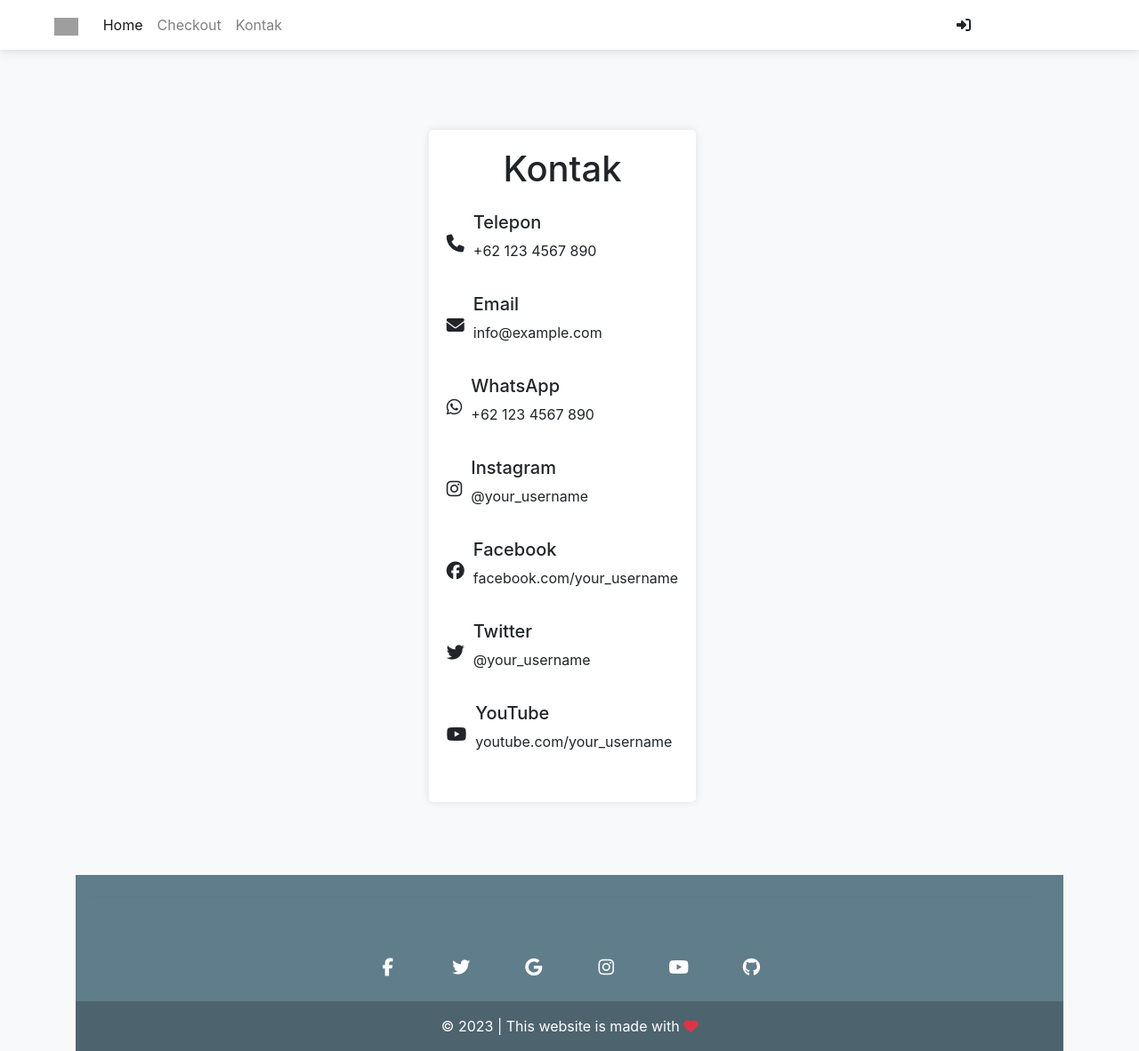
After one commit to louisa311/ecommerce-django-project, a Django app: page /kontak/ in a window 1280 px wide. The commit adds this page. Shown: the whole page at 89% size. Run offline with Django 4.2, Linux system fonts and the light colour scheme; some libraries are stand-ins or nearby versions; grey boxes are pictures that could not be loaded.

Commit message:
feature commit: - kontak - penambahan pembayaran

```diff
--- a/ecomm/ecomm/templates/footer.html
+++ b/ecomm/ecomm/templates/footer.html
@@ -8,7 +8,7 @@
         <!-- Facebook -->
         <a
           class="btn-link btn-floating btn-lg text-white"
-          href="#!"
+          href="https://www.facebook.com/your-username/"
           role="button"
           data-mdb-ripple-color="dark">
           <i class="fab fa-facebook-f"></i>
@@ -17,7 +17,7 @@
         <!-- Twitter -->
         <a
           class="btn-link btn-floating btn-lg text-white"
-          href="#!"
+          href="https://twitter.com/your-username/"
           role="button"
           data-mdb-ripple-color="dark"
         ><i class="fab fa-twitter"></i></a>
@@ -25,7 +25,7 @@
         <!-- Google -->
         <a
           class="btn-link btn-floating btn-lg text-white"
-          href="#!"
+          href="https://google.com/your-username/"
           role="button"
           data-mdb-ripple-color="dark"
           ><i class="fab fa-google"></i
@@ -34,7 +34,7 @@
         <!-- Instagram -->
         <a
           class="btn-link btn-floating btn-lg text-white"
-          href="#!"
+          href="https://www.instagram.com/your-username/"
           role="button"
           data-mdb-ripple-color="dark"
           ><i class="fab fa-instagram"></i
@@ -43,7 +43,7 @@
         <!-- YouTube -->
         <a
           class="btn-link btn-floating btn-lg text-white"
-          href="#!"
+          href="https://www.youtube.com/your-username/"
           role="button"
           data-mdb-ripple-color="dark"
           ><i class="fab fa-youtube"></i
--- /dev/null
+++ b/ecomm/ecomm/templates/kontak.html
@@ -0,0 +1,103 @@
+{% extends 'base.html' %}
+
+{% block content %}
+
+<div class="container">
+  <div class="d-flex justify-content-center">
+    <div class="row justify-content-center">
+        <head>
+            <title>Kontak</title>
+            <link rel="stylesheet" href="https://stackpath.bootstrapcdn.com/bootstrap/4.5.2/css/bootstrap.min.css">
+            <style>
+                body {
+                    background-color: #f8f9fa;
+                }
+
+                .contact-container {
+                    max-width: 500px;
+                    margin: 50px auto;
+                    padding: 20px;
+                    background-color: #fff;
+                    border-radius: 5px;
+                    box-shadow: 0 0 10px rgba(0, 0, 0, 0.1);
+                }
+
+                .contact-item {
+                    display: flex;
+                    align-items: center;
+                    margin-bottom: 20px;
+                }
+
+                .contact-item i {
+                    font-size: 20px;
+                    margin-right: 10px;
+                }
+            </style>
+        </head>
+        <body>
+            <div class="contact-container">
+                <h1 class="text-center mb-4">Kontak</h1>
+
+                <div class="contact-item">
+                    <i class="fas fa-phone"></i>
+                    <div>
+                        <h5>Telepon</h5>
+                        <p>+62 123 4567 890</p>
+                    </div>
+                </div>
+
+                <div class="contact-item">
+                    <i class="fas fa-envelope"></i>
+                    <div>
+                        <h5>Email</h5>
+                        <p>info@example.com</p>
+                    </div>
+                </div>
+
+                <div class="contact-item">
+                    <i class="fab fa-whatsapp"></i>
+                    <div>
+                        <h5>WhatsApp</h5>
+                        <p>+62 123 4567 890</p>
+                    </div>
+                </div>
+
+                <div class="contact-item">
+                    <i class="fab fa-instagram"></i>
+                    <div>
+                        <h5>Instagram</h5>
+                        <p>@your_username</p>
+                    </div>
+                </div>
+
+                <div class="contact-item">
+                    <i class="fab fa-facebook"></i>
+                    <div>
+                        <h5>Facebook</h5>
+                        <p>facebook.com/your_username</p>
+                    </div>
+                </div>
+
+                <div class="contact-item">
+                    <i class="fab fa-twitter"></i>
+                    <div>
+                        <h5>Twitter</h5>
+                        <p>@your_username</p>
+                    </div>
+                </div>
+
+                <div class="contact-item">
+                    <i class="fab fa-youtube"></i>
+                    <div>
+                        <h5>YouTube</h5>
+                        <p>youtube.com/your_username</p>
+                    </div>
+                </div>
+            </div>
+
+            <script src="https://kit.fontawesome.com/a076d05399.js"></script>
+        </body>
+  </div>
+</div>
+
+{% endblock content %}
--- a/ecomm/ecomm/templates/navbar.html
+++ b/ecomm/ecomm/templates/navbar.html
@@ -37,7 +37,7 @@
             <a class="nav-link" href="{% url 'toko:checkout' %}">Checkout</a>
             </li>
             <li class="nav-item">
-                <a class="nav-link" href="/">Kontak</a>
+                <a class="nav-link" href="{% url 'toko:kontak' %}">Kontak</a>
                 </li>
         </ul>
         <!-- Left links -->
--- a/ecomm/toko/forms.py
+++ b/ecomm/toko/forms.py
@@ -5,6 +5,9 @@
 PILIHAN_PEMBAYARAN = (
     ('P', 'Paypal'),
     ('S', 'Stripe'),
+    ('D', 'Transfer Bank'),
+    ('E', 'E-Wallet'),
+    ('K', 'Kartu Kredit'),
 )
 
 class CheckoutForm(forms.Form):
--- a/ecomm/toko/models.py
+++ b/ecomm/toko/models.py
@@ -18,6 +18,9 @@
 PILIHAN_PEMBAYARAN = (
     ('P', 'Paypal'),
     ('S', 'Stripe'),
+    ('D', 'Transfer Bank'),
+    ('E', 'E-Wallet'),
+    ('K', 'Kartu Kredit'),
 )
 
 User = get_user_model()
--- a/ecomm/toko/urls.py
+++ b/ecomm/toko/urls.py
@@ -14,4 +14,5 @@
      path('paypal-return/', views.paypal_return, name='paypal-return'),
      path('paypal-cancel/', views.paypal_cancel, name='paypal-cancel'),
      path('search/', views.HomeListView.as_view(), name='search'),
+     path('kontak/', views.KontakView.as_view(), name='kontak'),
 ]
--- a/ecomm/toko/views.py
+++ b/ecomm/toko/views.py
@@ -8,6 +8,7 @@
 from paypal.standard.forms import PayPalPaymentsForm
 from django.db.models import Q
 from django.views.generic import ListView
+from django.views import View
 
 from .forms import CheckoutForm
 from .models import ProdukItem, OrderProdukItem, Order, AlamatPengiriman, Payment
@@ -101,8 +102,14 @@
                 order.save()
                 if opsi_pembayaran == 'P':
                     return redirect('toko:payment', payment_method='paypal')
+                elif opsi_pembayaran == 'S':
+                    return redirect('toko:payment', payment_method='stripe')
+                elif opsi_pembayaran == 'T':
+                    return redirect('toko:payment', payment_method='transfer bank')
+                elif opsi_pembayaran == 'E':
+                    return redirect('toko:payment', payment_method='e-wallet')
                 else:
-                    return redirect('toko:payment', payment_method='stripe')
+                    return redirect('toko:payment', payment_method='kartu kredit')
 
             messages.warning(self.request, 'Gagal checkout')
             return redirect('toko:checkout')
@@ -250,3 +257,7 @@
 def paypal_cancel(request):
     messages.error(request, 'Pembayaran dibatalkan')
     return redirect('toko:order-summary')
+
+class KontakView(View):
+    def get(self, request):
+        return render(request, 'kontak.html')
```
Also changed, not shown: ecomm/toko/migrations/0008_alter_alamatpengiriman_options_payment_order_payment.py, ecomm/toko/migrations/0009_alter_payment_payment_option.py (added).
